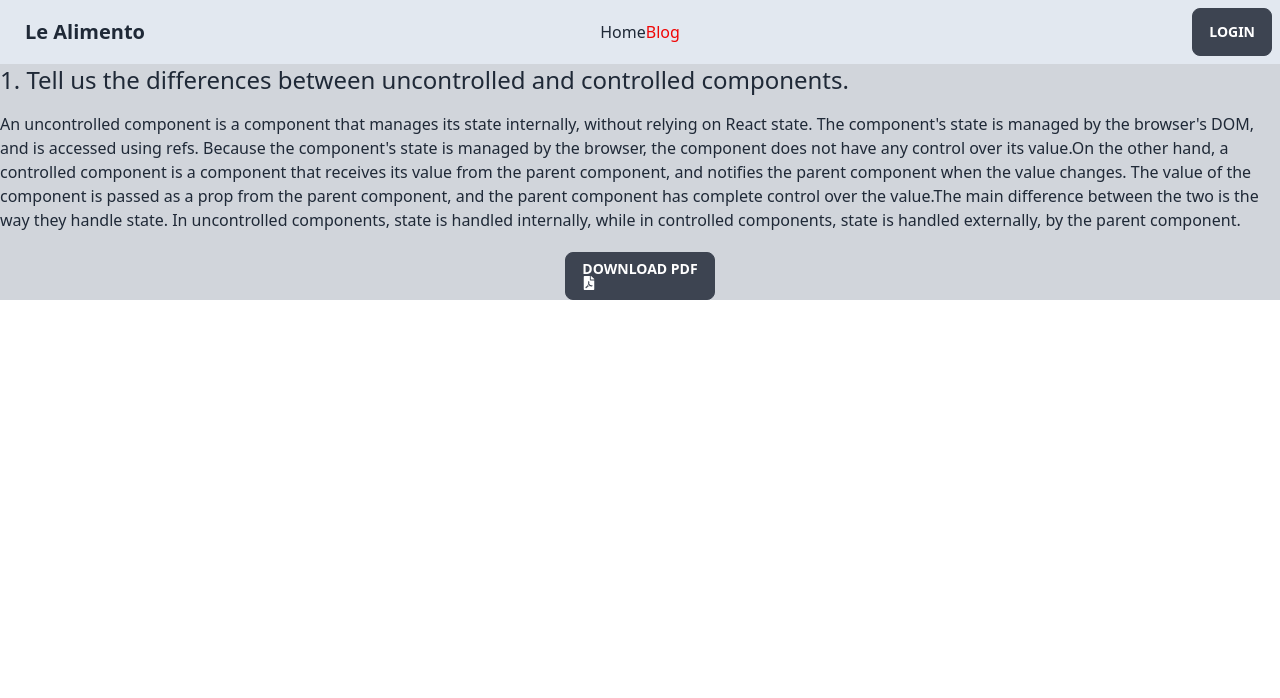
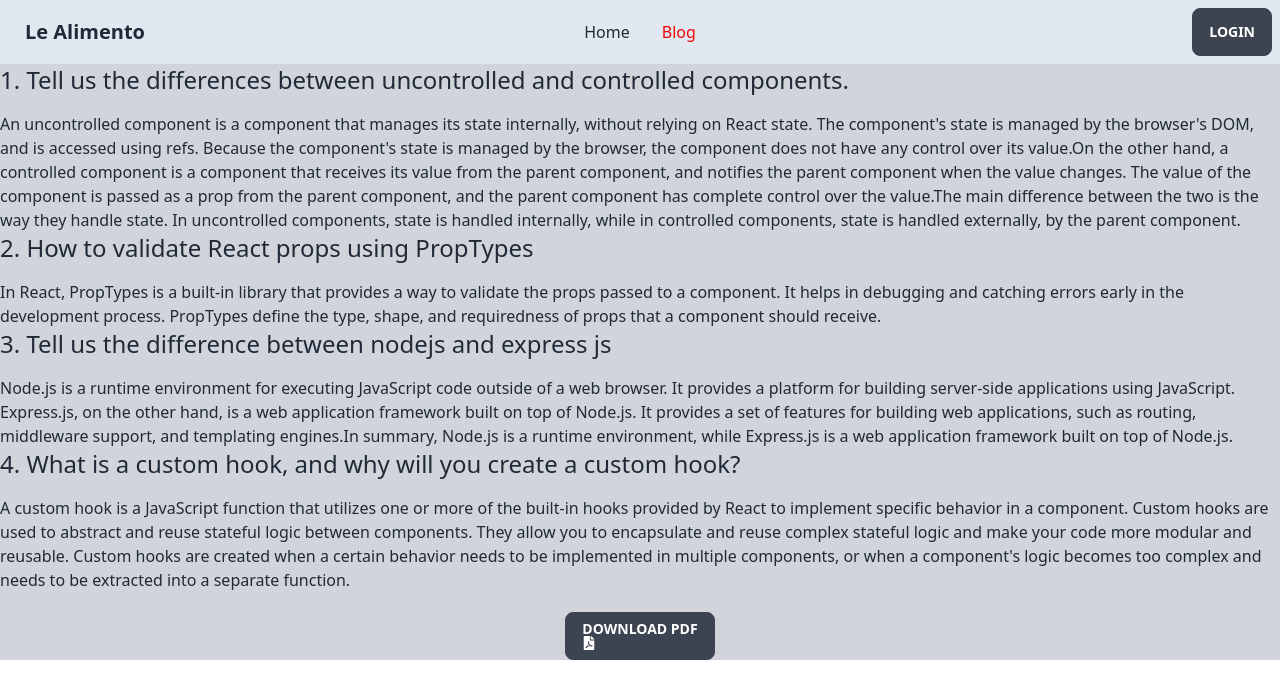
Before and after one commit to Mohammad-Ali-404/chef-recipe-hunter-client, a React (Vite) app: page /blog in a window 1280 px wide. Shown: the top 698 px of the page. Built offline with nearby package versions, Linux system fonts and the light colour scheme; no server answers.

Commit message:
last and final comit

```diff
--- a/src/Pages/Blog.jsx
+++ b/src/Pages/Blog.jsx
@@ -26,13 +26,33 @@ const Blog = () => {
 
   return (
     <div>
-      <div ref={captureRef}>
-        <h1 className="text-2xl  font bold ">1. Tell us the differences between uncontrolled and controlled components.</h1>
-        <p className='mt-4'>An uncontrolled component is a component that manages its state internally, without relying on React state. The component's state is managed by the browser's DOM, and is accessed using refs. Because the component's state is managed by the browser, the component does not have any control over its value.On the other hand, a controlled component is a component that receives its value from the parent component, and notifies the parent component when the value changes. The value of the component is passed as a prop from the parent component, and the parent component has complete control over the value.The main difference between the two is the way they handle state. In uncontrolled components, state is handled internally, while in controlled components, state is handled externally, by the parent component.</p>
+      <div  ref={captureRef}>
+        <div>
+          <h1 className="text-2xl  font bold ">1. Tell us the differences between uncontrolled and controlled components.</h1>
+          <p className='mt-4'>An uncontrolled component is a component that manages its state internally, without relying on React state. The component's state is managed by the browser's DOM, and is accessed using refs. Because the component's state is managed by the browser, the component does not have any control over its value.On the other hand, a controlled component is a component that receives its value from the parent component, and notifies the parent component when the value changes. The value of the component is passed as a prop from the parent component, and the parent component has complete control over the value.The main difference between the two is the way they handle state. In uncontrolled components, state is handled internally, while in controlled components, state is handled externally, by the parent component.</p>
+        </div>
+        <div>
+          <h1 className='text-2xl  font bold'>2. How to validate React props using PropTypes</h1>
+          <p className='mt-4'>In React, PropTypes is a built-in library that provides a way to validate the props passed to a component. It helps in debugging and catching errors early in the development process. PropTypes define the type, shape, and requiredness of props that a component should receive.
+</p>
+        </div>
+        <div>
+          <h1 className='text-2xl  font bold'>3. Tell us the difference between nodejs and express js
+</h1>
+          <p className='mt-4'>Node.js is a runtime environment for executing JavaScript code outside of a web browser. It provides a platform for building server-side applications using JavaScript. Express.js, on the other hand, is a web application framework built on top of Node.js. It provides a set of features for building web applications, such as routing, middleware support, and templating engines.In summary, Node.js is a runtime environment, while Express.js is a web application framework built on top of Node.js.
+</p>
+        </div>
+        <div>
+          <h1 className='text-2xl  font bold'>4. What is a custom hook, and why will you create a custom hook?
+</h1>
+          <p className='mt-4'>A custom hook is a JavaScript function that utilizes one or more of the built-in hooks provided by React to implement specific behavior in a component. Custom hooks are used to abstract and reuse stateful logic between components. They allow you to encapsulate and reuse complex stateful logic and make your code more modular and reusable. Custom hooks are created when a certain behavior needs to be implemented in multiple components, or when a component's logic becomes too complex and needs to be extracted into a separate function.
+</p>
+        </div>
       </div>
-      <div>
-        <h2></h2>
-      </div>
+
+
+
+
       <div  className="text-center">
       <button className="mt-5 btn"  onClick={downloadPDF} disabled={!(loader === false)}>
         {loader?(
--- a/src/components/NavBar.jsx
+++ b/src/components/NavBar.jsx
@@ -30,15 +30,11 @@ const NavBar = () => {
             <div className="navbar-center hidden lg:flex">
                 <ul className="menu menu-horizontal px-1">
 
-                    {/* <ActiveLink>
-                       <li>
-                       <Link>Home</Link>
-                        <Link to='blog'>Blog</Link>
-                       </li>
-                    </ActiveLink> */}
+                    <li>
                     <ActiveLink to='/'>Home</ActiveLink>
-                    <ActiveLink to='/blog'>Blog</ActiveLink>
-                    {/* <Link>About Us</Link> */}
+                    <ActiveLink  to='/blog'>Blog</ActiveLink>
+                    </li>
+
 
                 </ul>
             </div>
```
Also changed, not shown: 1 other file (tests, documents, lock files or other folders).
